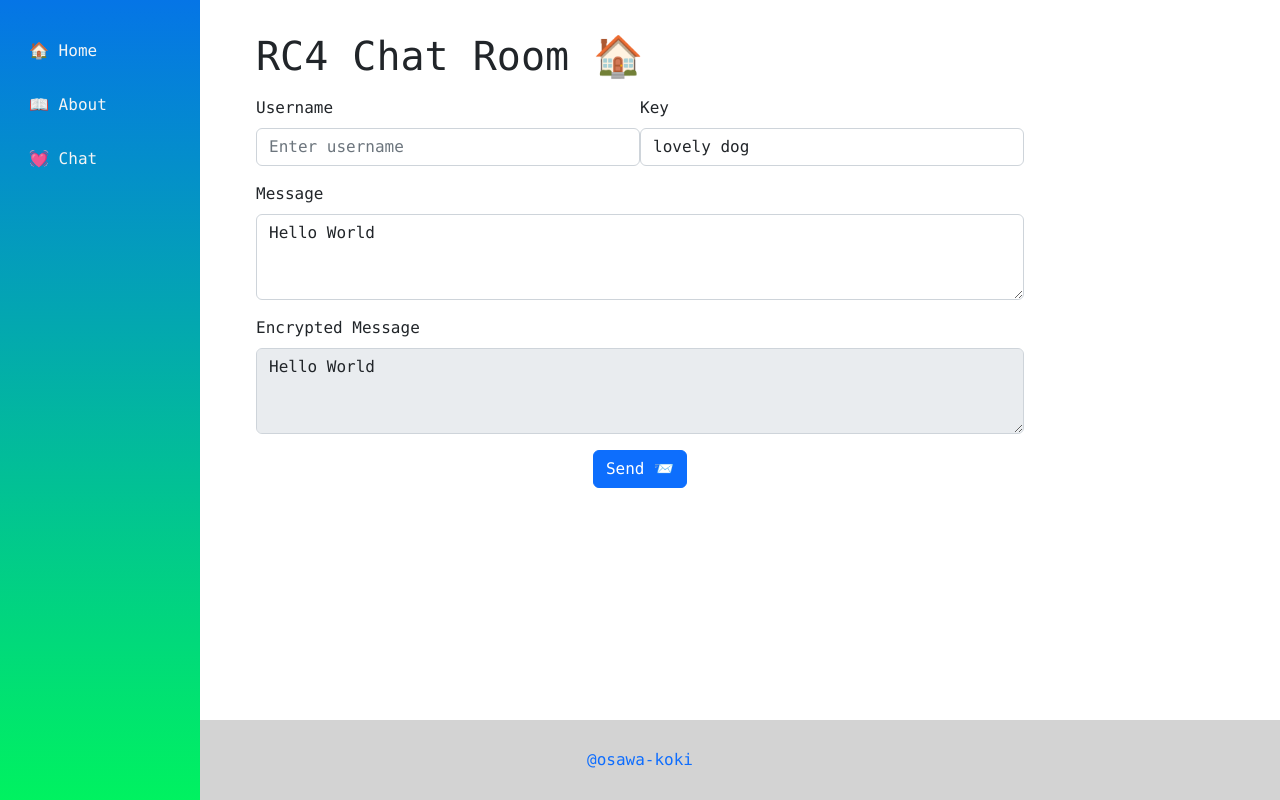
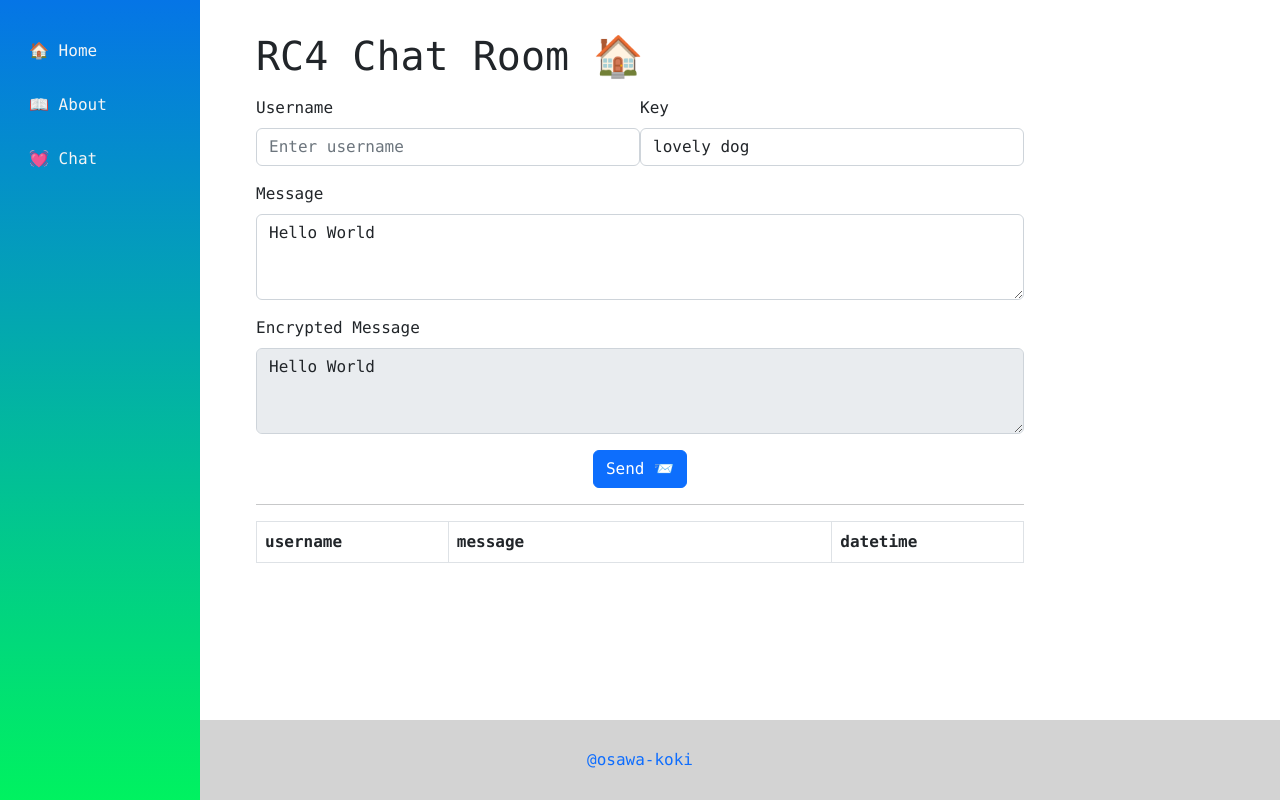
Before and after one commit to osawa-koki/RC4-chat-room, a Next.js app in the folder client/: page /chat in a window 1280 px wide. Built offline with nearby package versions, Linux system fonts and the light colour scheme.

Commit message:
メッセージテンプレート。

```diff
--- a/client/pages/chat.tsx
+++ b/client/pages/chat.tsx
@@ -1,12 +1,14 @@
 import React, { useState } from "react";
 
-import { Button, Alert, Form } from 'react-bootstrap';
+import { Button, Alert, Form, Table } from 'react-bootstrap';
 import Layout from "../components/Layout";
 
 import { DataContext } from "../src/DataContext";
+import { Message } from "../src/Interface";
 
 export default function ChatPage() {
 
+  const [messages, setMessages] = useState<Message[]>([]);
   const { sharedData, setSharedData } = React.useContext(DataContext);
 
   return (
@@ -40,6 +42,27 @@ export default function ChatPage() {
           </Form.Group>
           <Button variant="primary" className="mt-3 d-block m-auto">Send 📨</Button>
         </Form>
+        <hr />
+        <Table striped bordered hover className="mt-3">
+          <thead>
+            <tr>
+              <th className="w-25">username</th>
+              <th className="w-50">message</th>
+              <th className="w-25">datetime</th>
+            </tr>
+          </thead>
+          <tbody>
+            {messages.map((message, index) => {
+              return (
+                <tr key={index}>
+                  <td>{message.username}</td>
+                  <td>{message.message}</td>
+                  <td>{message.datetime.toString()}</td>
+                </tr>
+              )
+            })}
+          </tbody>
+        </Table>
       </div>
     </Layout>
   );
--- /dev/null
+++ b/client/src/Interface.ts
@@ -0,0 +1,8 @@
+
+type Message = {
+  username: string;
+  message: string;
+  datetime: Date;
+};
+
+export type { Message };
```
